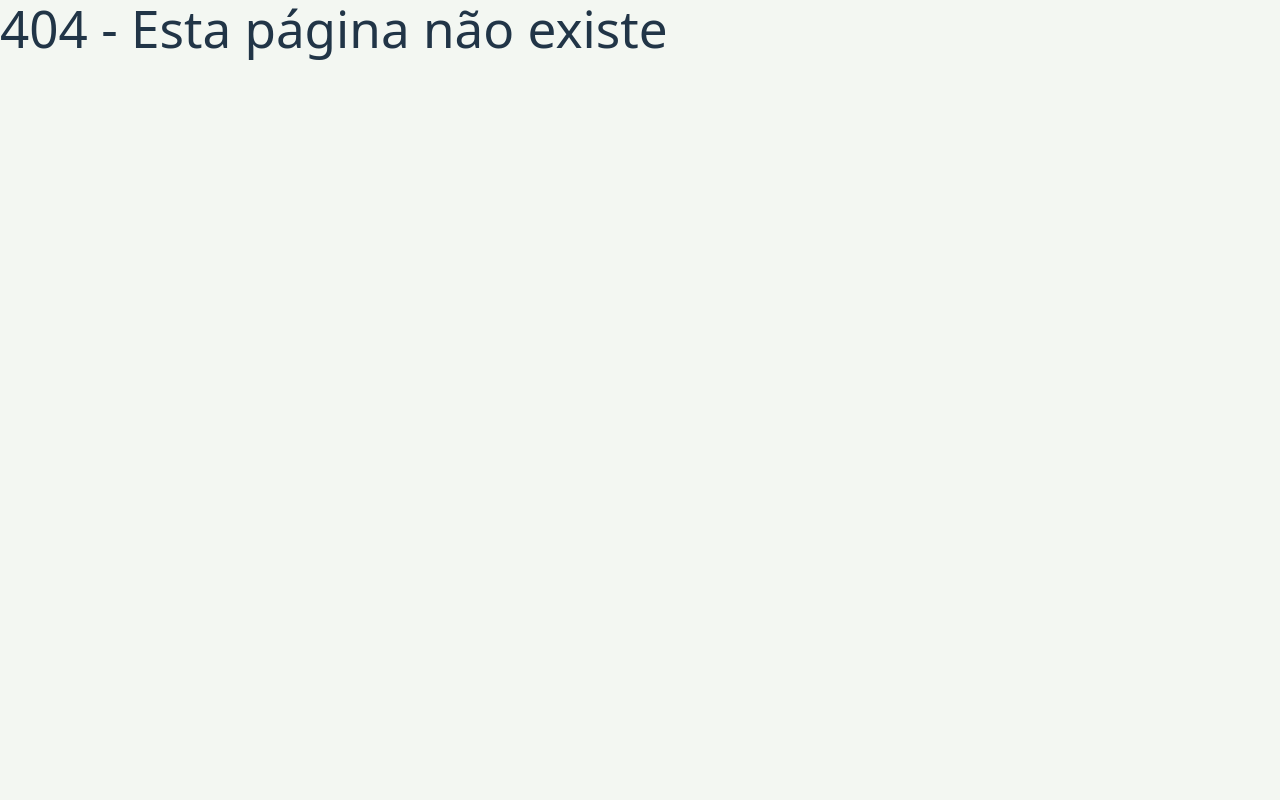
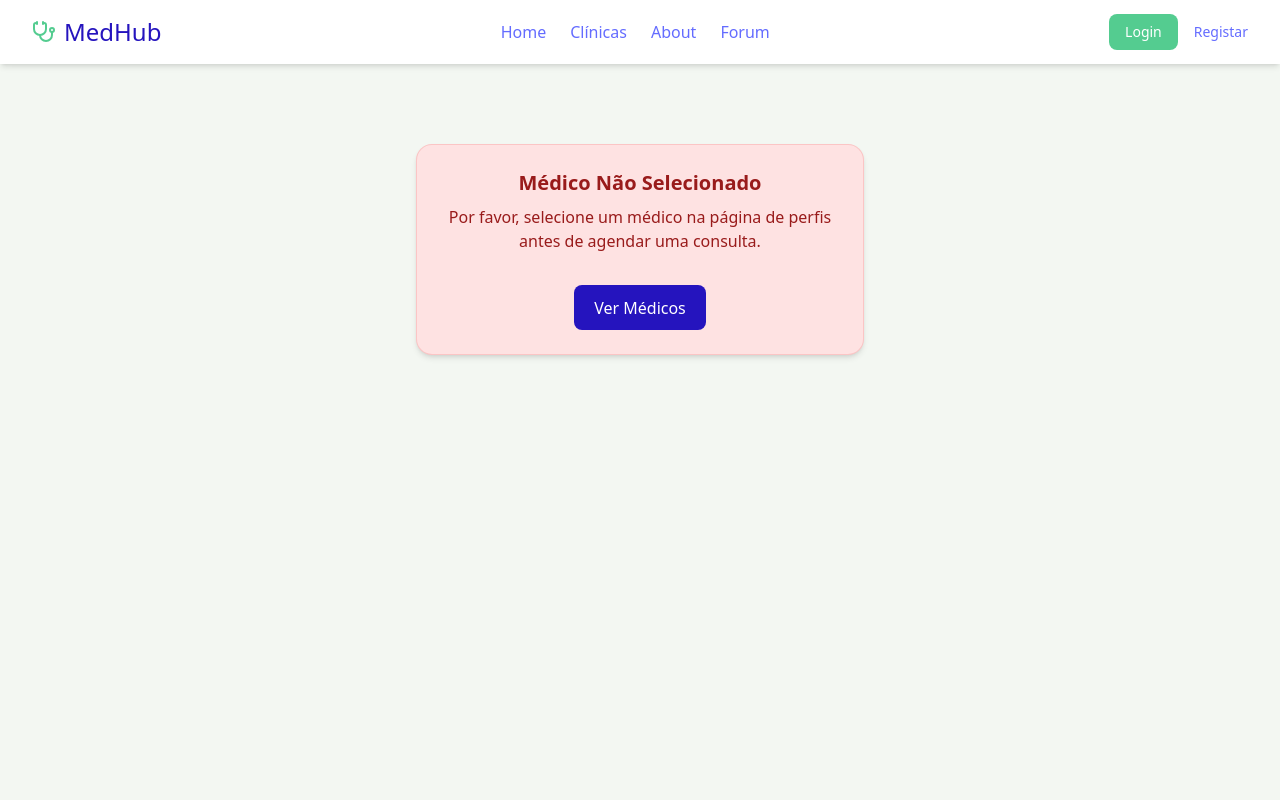
Before and after one commit to BlueTT2015/gestor_consultas, a React (Vite) app: page /appointment in a window 1280 px wide. Before the commit this address had no page. Shown: the top 800 px of the page. Built offline with nearby package versions, Linux system fonts and the light colour scheme.

Commit message:
fix: names

```diff
--- a/src/App.jsx
+++ b/src/App.jsx
@@ -22,7 +22,7 @@ import DashboardDoctor from "./pages/DashboardDoctor.jsx";
 import DashboardClient from "./pages/DashboardClient.jsx";
 import DashboardGlobal from "./pages/DashboardGlobal.jsx";
 import DashboardUser from "./pages/DashboardUser.jsx";
-import Consulta from "./pages/Consulta.jsx";
+import Appointment from "./pages/Appointment.jsx";
 import MedicoDisponibilidade from "./pages/MedicoDisponibilidade.jsx";
 import DashboardClinic from "./pages/DashboardClinic.jsx";
 import ClinicDoctors from "./pages/ClinicDoctors.jsx";
@@ -50,7 +50,7 @@ export default function App() {
                     <Route path="/client/dashboard/me" element={<DashboardClient />} />
                     <Route path="/dashboard" element={<DashboardGlobal/>} />
                     <Route path="/dashboard/me" element={<DashboardUser />} />
-                    <Route path="/consulta" element={<Consulta/>} />
+                    <Route path="/appointment" element={<Appointment/>} />
                     <Route path="/doctor/avaliability" element={<MedicoDisponibilidade/>} />
                     <Route path="/clinic/dashboard" element={<DashboardClinic/>} />
                     <Route path="/clinic/:clinicId" element={<ClinicDoctors />} />
--- a/src/pages/Consulta.jsx
+++ b/src/pages/Appointment.jsx
@@ -1,4 +1,4 @@
-// src/pages/Consulta.jsx
+// src/pages/Appointment.jsx
 
 import { useState, useEffect } from 'react';
 import { useParams, useLocation, useNavigate } from 'react-router-dom';
@@ -7,7 +7,7 @@ import CardBody from "../components/CardBody";
 import CardHeader from "../components/CardHeader";
 import { Send, Calendar, User, Clock, Building } from 'lucide-react';
 
-export default function Consulta() {
+export default function Appointment() {
     const navigate = useNavigate();
     const location = useLocation();
 
--- a/src/pages/ClinicDoctors.jsx
+++ b/src/pages/ClinicDoctors.jsx
@@ -384,10 +384,10 @@ export default function ClinicDoctors() {
                                             </div>
                                         )}
 
-                                        {/* Informações específicas desta clínica (Taxa de Consulta) */}
+                                        {/* Informações específicas desta clínica (Taxa de Appointment) */}
                                         {doctor.association_data && (
                                             <div className="p-3 rounded-lg border border-gray-200">
-                                                {/* Estrutura ajustada para ter apenas a Taxa de Consulta */}
+                                                {/* Estrutura ajustada para ter apenas a Taxa de Appointment */}
                                                 <div>
                                                     <div className="flex items-center gap-2 mb-1">
                                                         <DollarSign size={14} className="text-green-500" />
--- a/src/pages/DoctorProfile.jsx
+++ b/src/pages/DoctorProfile.jsx
@@ -135,7 +135,7 @@ export default function DoctorProfile() {
 
     // NOVA FUNÇÃO: Lida com a navegação para marcar consulta
     const handleBookAppointment = () => {
-        navigate('/consulta', { state: { doctorId: doctorId } });
+        navigate('/appointment', { state: { doctorId: doctorId } });
     };
 
     if (loading) return (
@@ -252,7 +252,7 @@ export default function DoctorProfile() {
                                 )}
 
 
-                                {/* Botão Marcar Consulta ATUALIZADO */}
+                                {/* Botão Marcar Appointment ATUALIZADO */}
                                 <button
                                     onClick={handleBookAppointment} // Chama a nova função
                                     className="flex items-center justify-center gap-2 w-full md:w-auto px-6 py-3 rounded-lg text-lg font-semibold transition-colors shadow-lg"
```
